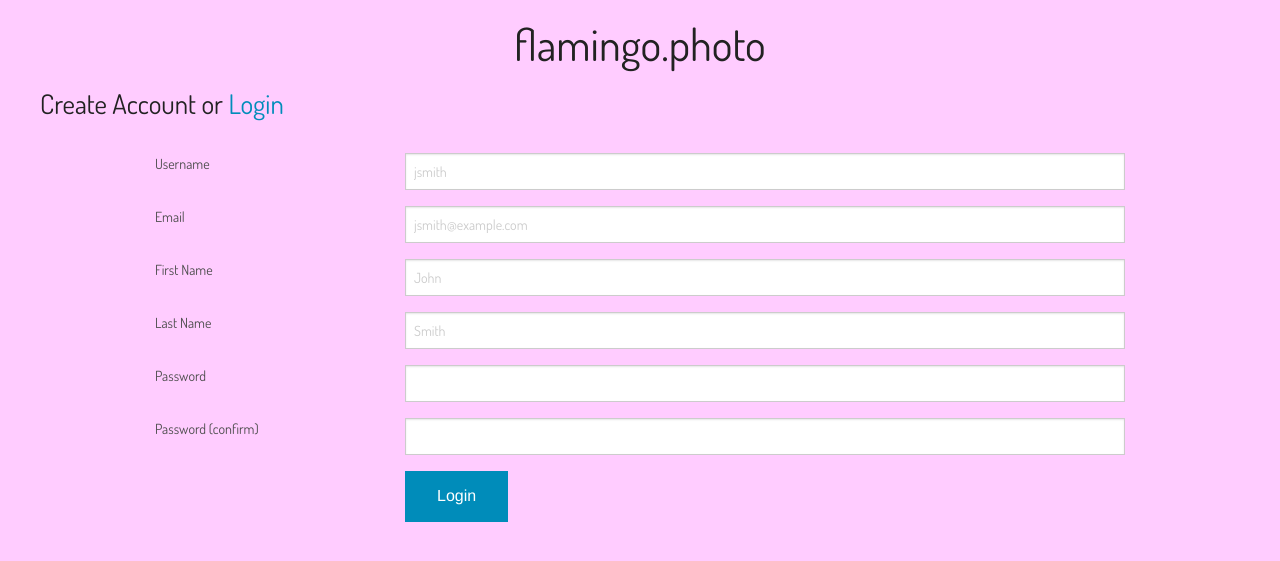
After one commit to RevolutionTech/flamingo, a Django app: page /register in a window 1280 px wide. The commit adds this page. Shown: the top 561 px of the page. Run offline with Django 3.2, Linux system fonts and the light colour scheme.

Commit message:
Added register page

```diff
--- a/flamingo/flamingo/urls.py
+++ b/flamingo/flamingo/urls.py
@@ -11,11 +11,12 @@ from django.contrib.auth.decorators import login_required
 from django.views.static import serve
 
 from users.decorators import redirect_authenticated
-from users.views import LoginView, logout, home, ProfileView
+from users.views import RegisterView, LoginView, logout, home, ProfileView
 
 
 urlpatterns = [
     url(r'^admin/', include(admin.site.urls)),
+    url(r'^register/?$', redirect_authenticated(RegisterView.as_view()), name='register'),
     url(r'^login/?$', redirect_authenticated(LoginView.as_view()), name='login'),
     url(r'^logout/?$', logout, name='logout'),
     url(r'^profile/?$', login_required(ProfileView.as_view()), name='profile'),
--- a/flamingo/users/forms.py
+++ b/flamingo/users/forms.py
@@ -7,6 +7,55 @@
 from django import forms
 from django.contrib.auth.models import User
 from django.core.validators import validate_email
+
+
+class RegisterForm(forms.Form):
+
+    username = forms.CharField(max_length=75)
+    email = forms.EmailField()
+    password = forms.CharField()
+    password_confirm = forms.CharField()
+    first_name = forms.CharField(required=False, max_length=30)
+    last_name = forms.CharField(required=False, max_length=30)
+
+    def clean_username(self):
+        """ Verify that the username is not already taken """
+
+        username = self.cleaned_data['username']
+        if User.objects.filter(username=username).exists():
+            raise forms.ValidationError(
+                "Sorry! An account with this username already exists."
+            )
+        return username
+
+    def clean_email(self):
+        """ Verify that the email is not already registered """
+
+        email = self.cleaned_data['email']
+        if User.objects.filter(email=email).exists():
+            raise forms.ValidationError(
+                "An account with this email address already exists."
+            )
+        return email
+
+    def clean(self):
+        """
+        Verify that user does not already exist and
+        that password and password_confirm fields match
+        """
+
+        cleaned_data = super(RegisterForm, self).clean()
+
+        if not self.errors:
+            password = cleaned_data.get('password')
+            password_confirm = cleaned_data.get('password_confirm')
+
+            if password != password_confirm:
+                raise forms.ValidationError(
+                    "Password and Password Confirm fields do not match."
+                )
+
+        return cleaned_data
 
 
 class LoginForm(forms.Form):
--- a/flamingo/users/views.py
+++ b/flamingo/users/views.py
@@ -12,7 +12,38 @@ from django.http import HttpResponseRedirect
 from django.views.generic import TemplateView
 from django.views.generic.edit import FormView
 
-from users.forms import LoginForm
+from users.forms import RegisterForm, LoginForm
+from users.models import UserProfile
+
+
+class RegisterView(FormView):
+
+    template_name = 'register.html'
+    form_class = RegisterForm
+
+    def dispatch(self, request):
+        self.success_url = request.GET.get('next', reverse('home'))
+        return super(RegisterView, self).dispatch(request)
+
+    def get_context_data(self, **kwargs):
+        context = super(RegisterView, self).get_context_data(**kwargs)
+        context['redirect_url'] = self.success_url
+        return context
+
+    def form_valid(self, form):
+        d = form.cleaned_data
+        username, password = d['username'], d['password']
+        user_profile = UserProfile.objects.create_account(
+            username=username,
+            email=d['email'],
+            password=password,
+            first_name=d['first_name'],
+            last_name=d['last_name']
+        )
+        user = authenticate(username=username, password=password)
+        if user:
+            auth_login(self.request, user)
+            return super(RegisterView, self).form_valid(form)
 
 
 class LoginView(FormView):
--- a/static/css/flamingo.css
+++ b/static/css/flamingo.css
@@ -11,5 +11,10 @@ body {
 
 .title {
     text-align: center;
-    margin-bottom: 20px;
+    margin-bottom: 10px;
 }
+.subheading {
+    margin-left: 30px;
+    margin-right: 30px;
+    margin-bottom: 30px;
+}
--- a/templates/login.html
+++ b/templates/login.html
@@ -4,6 +4,7 @@
 
 {% block content %}
     <h1 class="title">flamingo.photo</h1>
+    <h3 class="subheading">Login or <a href="{% url 'register' %}">Create Account</a></h3>
     <form role="form" action="{% url 'login' %}{% if redirect_url %}?next={{ redirect_url }}{% endif %}" method="POST">
         {% csrf_token %}
         {{ form.non_field_errors }}
--- /dev/null
+++ b/templates/register.html
@@ -0,0 +1,54 @@
+{% extends "base.html" %}
+
+{% block title %}Create Account{% endblock %}
+
+{% block content %}
+    <h1 class="title">flamingo.photo</h1>
+    <h3 class="subheading">Create Account or <a href="{% url 'login' %}">Login</a></h3>
+    <form role="form" action="{% url 'register' %}{% if redirect_url %}?next={{ redirect_url }}{% endif %}" method="POST">
+        {% csrf_token %}
+        {{ form.non_field_errors }}
+        {{ form.username.errors }}
+        <div class="row">
+            <label class="small-3 columns">Username</label>
+            <div class="small-9 columns">
+                <input type="text" name="username" placeholder="jsmith" {% if form.username.value %}value="{{ form.username.value }}"{% endif %}>
+            </div>
+        </div>
+        {{ form.email.errors }}
+        <div class="row">
+            <label class="small-3 columns">Email</label>
+            <div class="small-9 columns">
+                <input type="text" name="email" placeholder="jsmith@example.com" {% if form.email.value %}value="{{ form.email.value }}"{% endif %}>
+            </div>
+        </div>
+        {{ form.first_name.errors }}
+        <div class="row">
+            <label class="small-3 columns">First Name</label>
+            <div class="small-9 columns">
+                <input type="text" name="first_name" placeholder="John" {% if form.first_name.value %}value="{{ form.first_name.value }}"{% endif %}>
+            </div>
+        </div>
+        {{ form.last_name.errors }}
+        <div class="row">
+            <label class="small-3 columns">Last Name</label>
+            <div class="small-9 columns">
+                <input type="text" name="last_name" placeholder="Smith" {% if form.last_name.value %}value="{{ form.last_name.value }}"{% endif %}>
+            </div>
+        </div>
+        {{ form.password.errors }}
+        <div class="row">
+            <label class="small-3 columns">Password</label>
+            <div class="small-9 columns"><input type="password" name="password"></div>
+        </div>
+        {{ form.password_confirm.errors }}
+        <div class="row">
+            <label class="small-3 columns">Password (confirm)</label>
+            <div class="small-9 columns"><input type="password" name="password_confirm"></div>
+        </div>
+        <div class="row">
+            <div class="small-3 columns"></div>
+            <div class="small-9 columns"><input type="submit" class="button primary" role="button" value="Login"></div>
+        </div>
+    </form>
+{% endblock %}
```
Also changed, not shown: flamingo/users/tests.py (+51 -0 lines).
